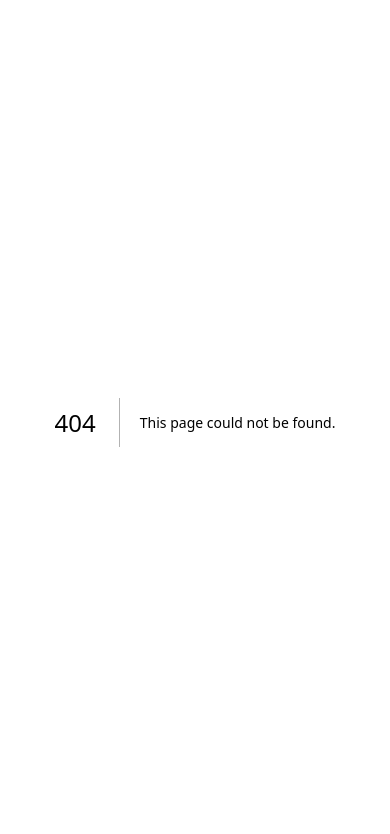
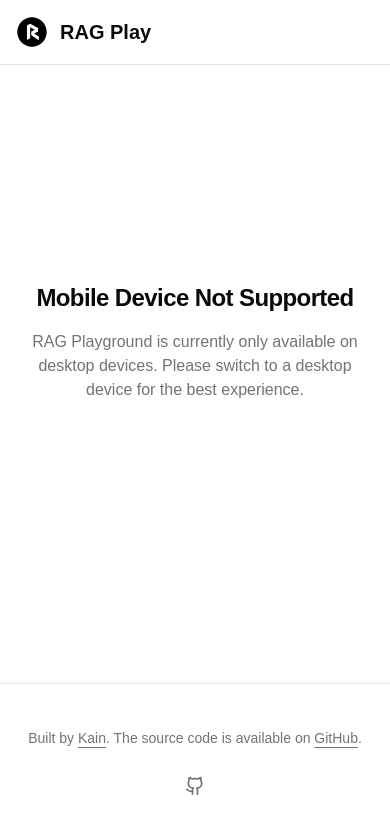
Before and after one commit to Kain-90/RAG-Play, a Next.js app: page /device-not-supported in a window 390 px wide. Before the commit this address had no page. Shown: the top 834 px of the page. Built offline with nearby package versions, Linux system fonts and the light colour scheme.

Commit message:
feat: add device not supported page and middleware to redirect mobile devices from experiment pages

```diff
--- /dev/null
+++ b/src/app/device-not-supported/page.tsx
@@ -0,0 +1,19 @@
+import { Header } from "@/app/components/header"
+import { Footer } from "@/app/components/footer"
+
+export default function DeviceNotSupportedPage() {
+  return (
+    <div className="min-h-screen flex flex-col">
+      <Header />
+      <main className="flex-1 container mx-auto px-4 sm:px-6 lg:px-8 flex items-center justify-center">
+        <div className="flex flex-col items-center justify-center text-center space-y-4">
+          <h1 className="text-2xl font-bold tracking-tight text-center">Mobile Device Not Supported</h1>
+          <p className="text-muted-foreground max-w-md text-center">
+            RAG Playground is currently only available on desktop devices. Please switch to a desktop device for the best experience.
+          </p>
+        </div>
+      </main>
+      <Footer />
+    </div>
+  )
+}
```
Also changed, not shown: src/middleware.ts (added, +22 -0 lines).
